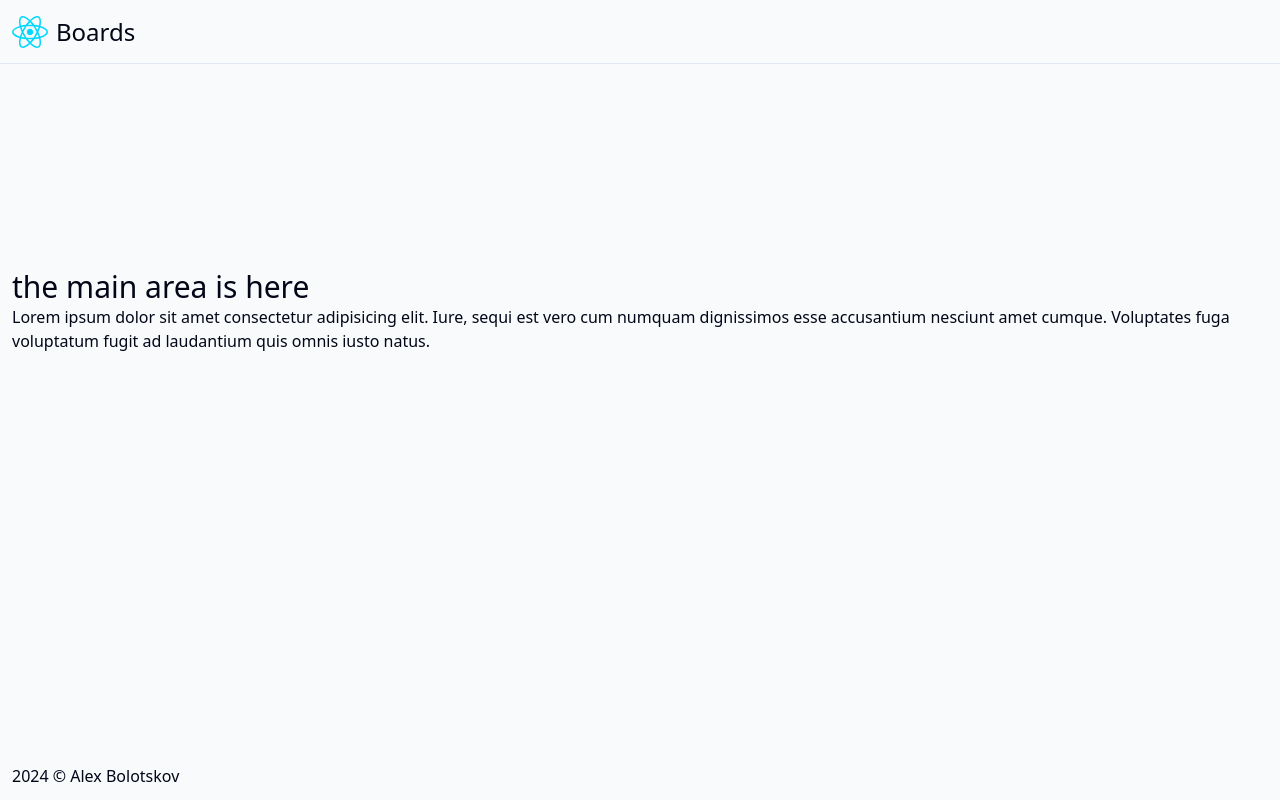
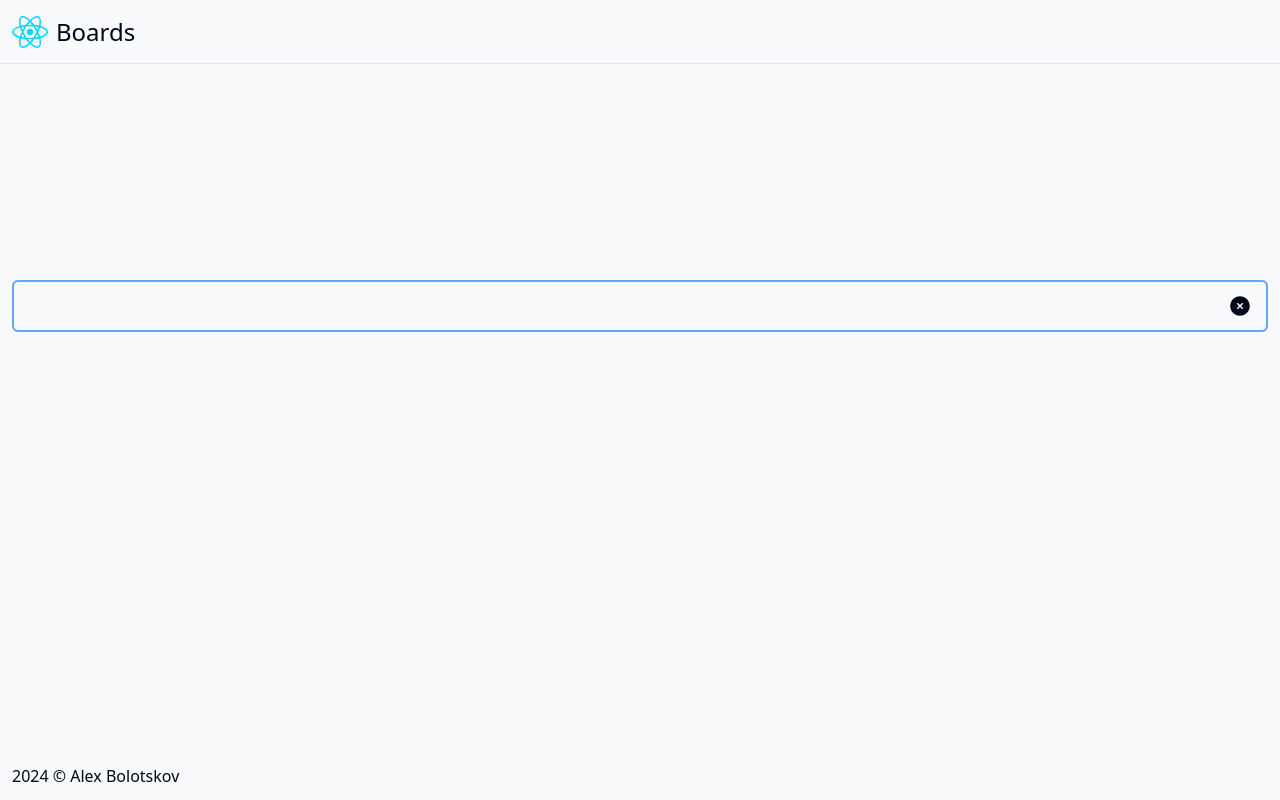
Before and after one commit to AlexAtHome/boards, a React (Vite) app: page / in a window 1280 px wide. Built offline with nearby package versions, Linux system fonts and the light colour scheme.

Commit message:
feat: new task form

```diff
--- a/src/App.jsx
+++ b/src/App.jsx
@@ -1,5 +1,6 @@
 import Footer from './components/footer'
 import Header from './components/header'
+import TaskList from './components/task-list'
 
 function App() {
 	return (
@@ -7,8 +8,7 @@ function App() {
 			<Header />
 
 			<main className="mb-auto p-3">
-				<h1 className="text-3xl">the main area is here</h1>
-				<p>Lorem ipsum dolor sit amet consectetur adipisicing elit. Iure, sequi est vero cum numquam dignissimos esse accusantium nesciunt amet cumque. Voluptates fuga voluptatum fugit ad laudantium quis omnis iusto natus.</p>
+				<TaskList />
 			</main>
 
 			<Footer />
--- /dev/null
+++ b/src/components/task-list.jsx
@@ -0,0 +1,27 @@
+import { XCircleIcon } from '@heroicons/react/24/solid'
+
+const TaskList = () => {
+	const inputId = 'task-name'
+
+	/** @param {SubmitEvent} e */
+	const createTask = (e) => {
+		e.preventDefault()
+		/** @type {HTMLFormElement} */
+		const form = e.target
+		alert(form.elements[inputId].value)
+	}
+
+	return <div>
+		<form className="w-full" onSubmit={e => createTask(e)}>
+			<label htmlFor={inputId}></label>
+			<div className="w-full relative">
+				<input type="text" id={inputId} name={inputId} className="bg-transparent text-inherit p-3 rounded-md border-2 border-blue-400 w-full focus:outline outline-2 outline-green-600 dark:outline-green-300 outline-offset-2 pr-12" />
+				<button type="reset" title="Reset" className="absolute top-2 bottom-2 right-2 w-10 inline-flex justify-center items-center">
+					<XCircleIcon role="presentation" className="w-6" />
+				</button>
+			</div>
+		</form>
+	</div>
+}
+
+export default TaskList
```
